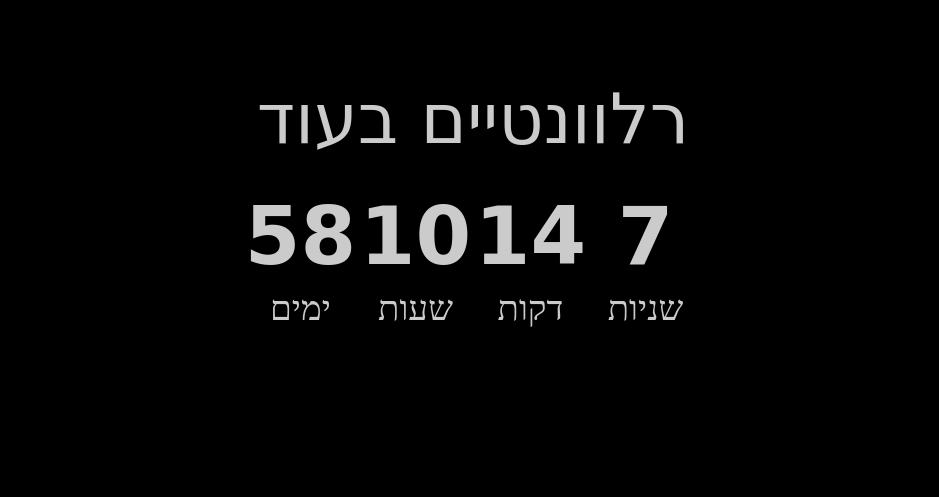
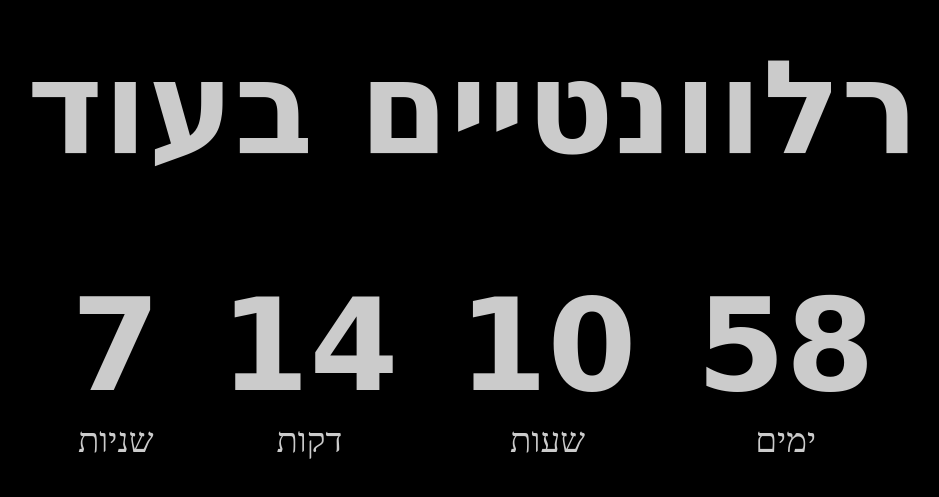
Before and after one commit to sahar-cohen/RelevantLogo, a website built with Vite: page index.html in a window 1280 px wide. Shown: the part 197-694 px from the top of the page, without its empty margins (167-1106 px from the left). Built offline with nearby package versions, Linux system fonts and the light colour scheme; a web font is replaced by a local one.

Commit message:
flipped order and added reset css

```diff
--- a/index.html
+++ b/index.html
@@ -5,6 +5,7 @@
     <meta name="viewport" content="width=device-width, initial-scale=1.0" />
     <title>רלוונטיים בעוד</title>
     <link rel="icon" href="./clock.png" />
+    <link rel="stylesheet" href="./reset.css" />
     <link rel="stylesheet" href="style.css" />
     <!-- <link rel="preconnect" href="https://fonts.googleapis.com" />
     <link rel="preconnect" href="https://fonts.gstatic.com" crossorigin />
--- a/main.js
+++ b/main.js
@@ -13,10 +13,10 @@ function updateCountdown() {
   const minutes = Math.floor((timeRemaining % (1000 * 60 * 60)) / (1000 * 60));
   const seconds = Math.floor((timeRemaining % (1000 * 60)) / 1000);
 
+  document.getElementById("שניות").innerText = seconds;
+  document.getElementById("דקות").innerText = minutes;
+  document.getElementById("שעות").innerText = hours;
   document.getElementById("ימים").innerText = days;
-  document.getElementById("שעות").innerText = hours;
-  document.getElementById("דקות").innerText = minutes;
-  document.getElementById("שניות").innerText = seconds;
 }
 
 updateCountdown();
--- a/style.css
+++ b/style.css
@@ -12,38 +12,28 @@ body {
   justify-content: center;
   align-items: center;
   height: 100vh;
-  gap: 30px;
 }
 
 .title {
-  font-size: 70px;
-  font-weight: 400;
-  margin: 0px;
+  font-size: 130px;
 }
 
 .countdown {
   display: flex;
-  font-size: 5rem;
+  font-size: 8rem;
   font-weight: 600;
-  flex-direction: row-reverse;
-  gap: 50px;
+  gap: 60px;
 }
 
 .countdown > div {
   display: flex;
   flex-direction: column-reverse;
   align-items: center;
-  width: 65px;
-  gap: 5px;
 }
 
 .countdown > div::before {
   content: attr(id);
   text-transform: capitalize;
-  display: block;
   font-size: 35px;
   font-weight: 300;
 }
-
-@media screen and (max-width: 400px) {
-}
```
